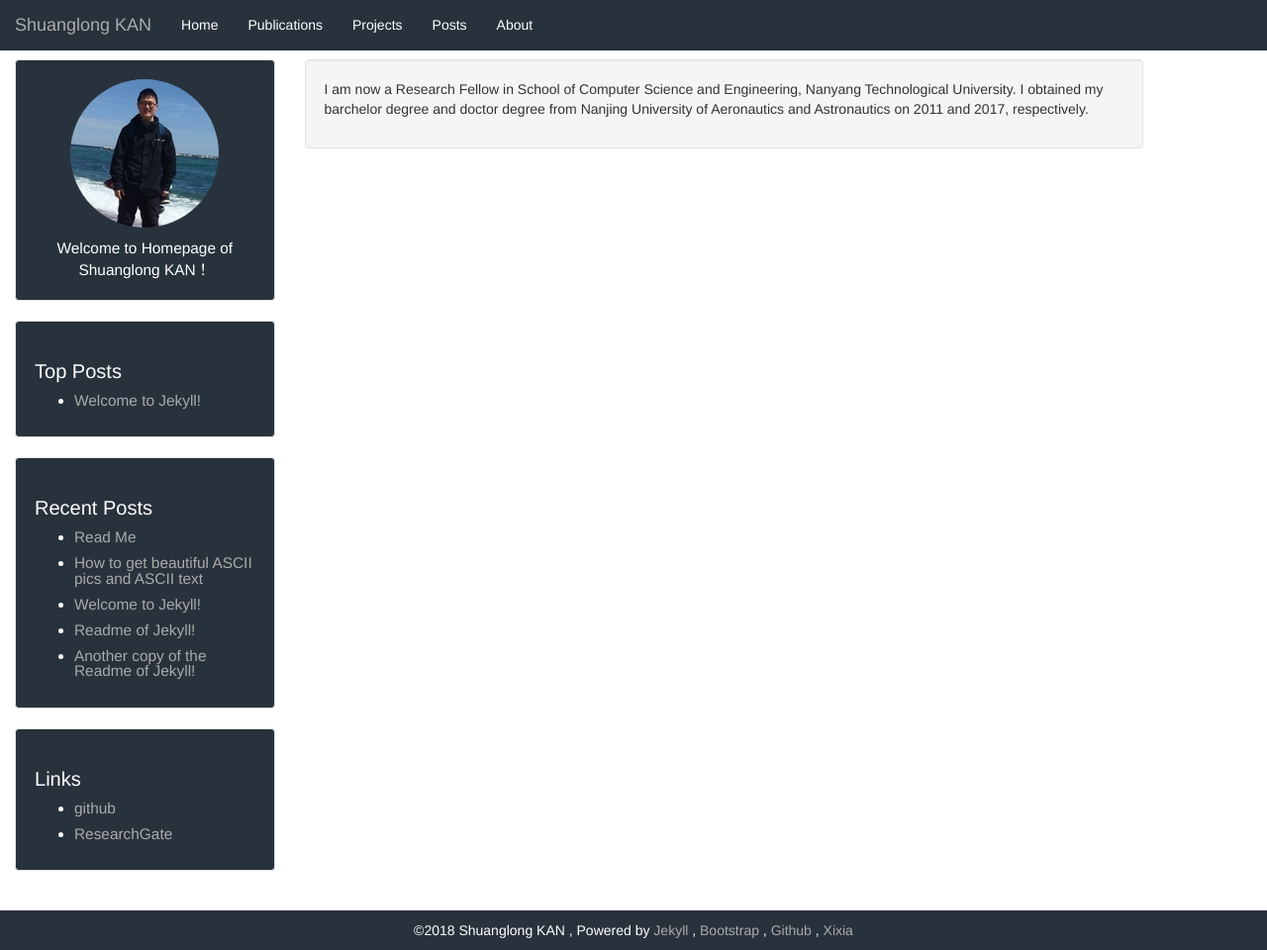
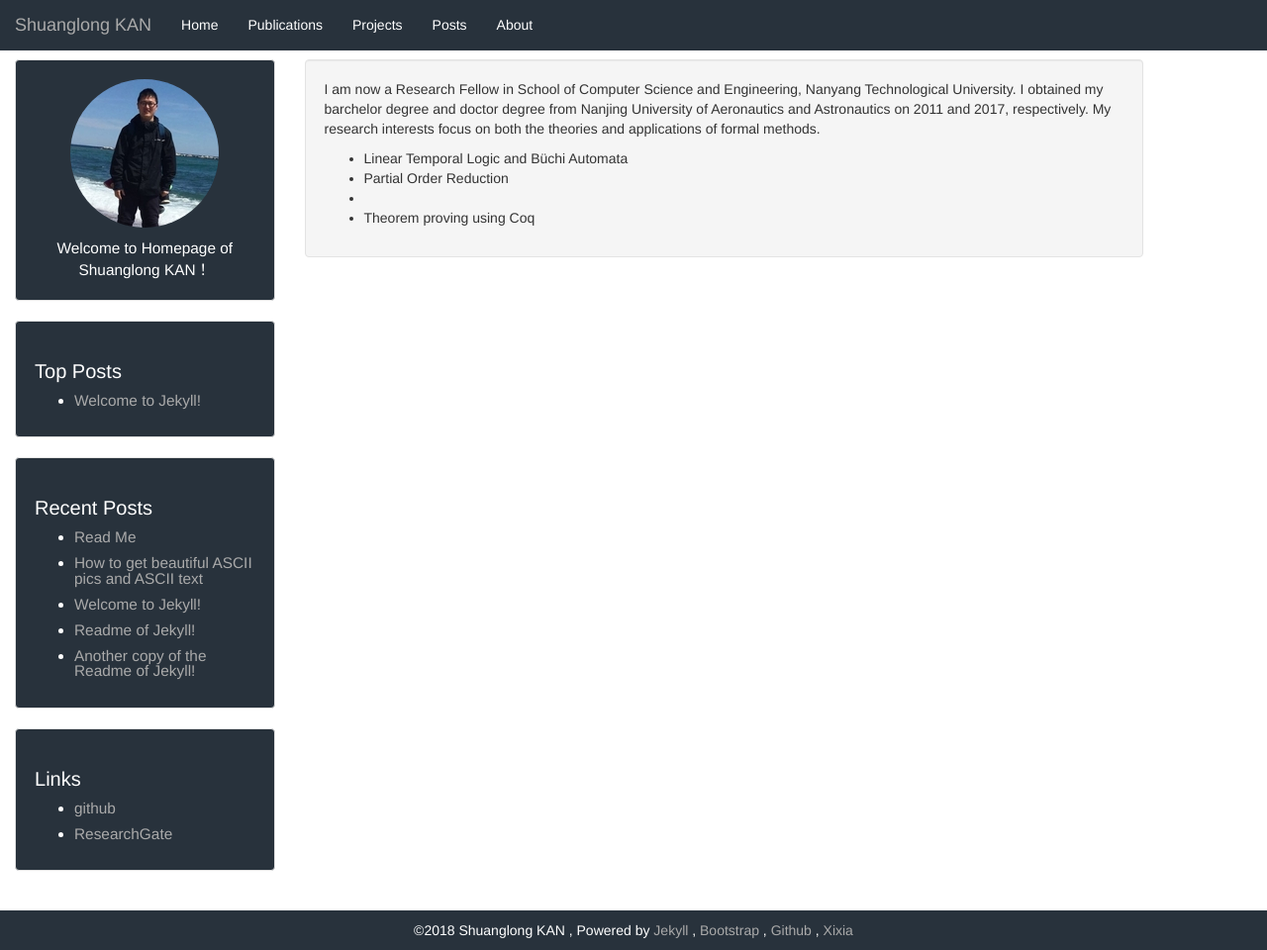
Before and after one commit to ShlKan/kanshuanglong.github.io, a Jekyll site: the page built from index.html, in a window 1280 px wide and 960 px high. Shown: the whole window at 99% size. Built offline with Jekyll 4.4.1, drawn with Linux system fonts in a browser that asks for light colours; the list of posts is cut into pages by our own code.

Commit message:
Update index.html

```diff
--- a/index.html
+++ b/index.html
@@ -5,5 +5,12 @@ layout: default
 <div class="well">
     <p> I am now a Research Fellow in School of Computer Science and Engineering,
         Nanyang Technological University. I obtained my barchelor degree and doctor degree
-        from Nanjing University of Aeronautics and Astronautics on 2011 and 2017, respectively.</p>
+        from Nanjing University of Aeronautics and Astronautics on 2011 and 2017, respectively.
+        My research interests focus on both the theories and applications of formal methods.
+        <ul style="list-style-type:disc">
+            <li> Linear Temporal Logic and B&uuml;chi Automata </li>
+            <li> Partial Order Reduction <li>
+            <li> Theorem proving using Coq</li>
+        </ul>
+    </p>
 </div>
```
